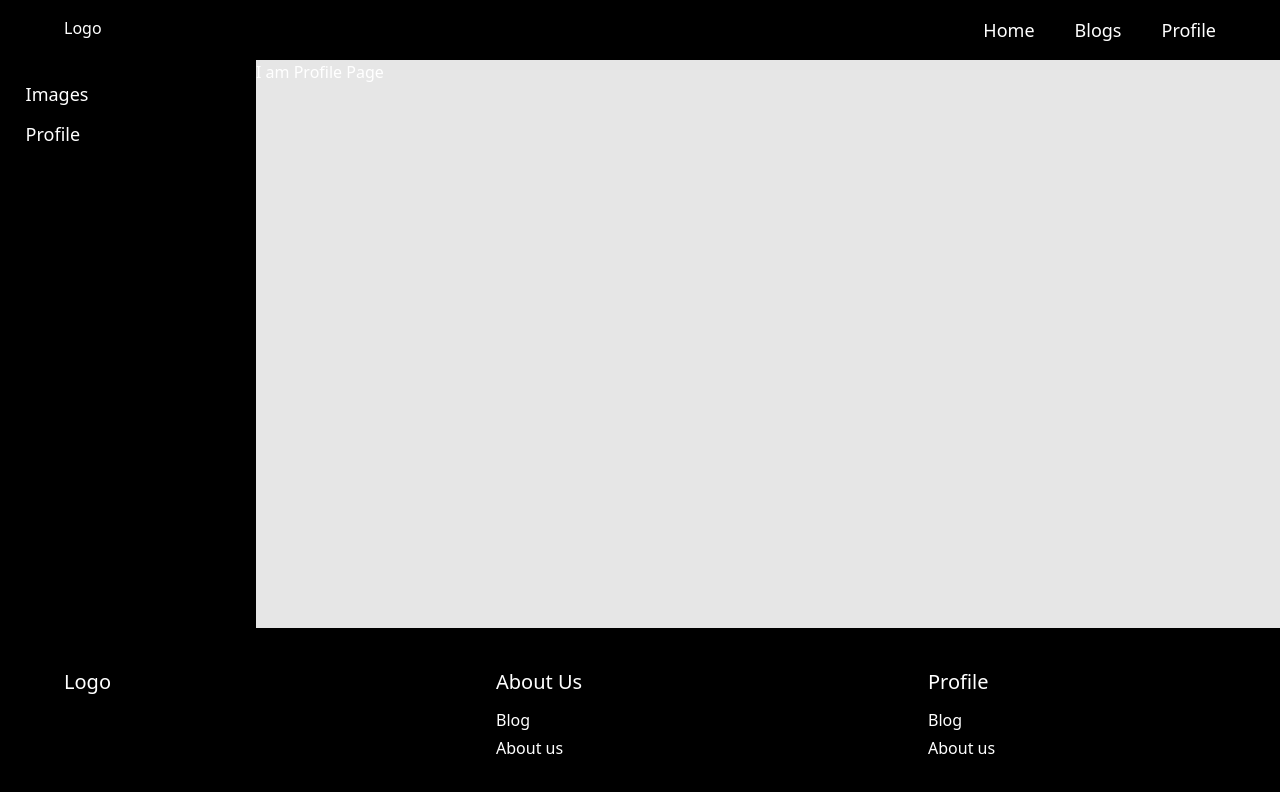
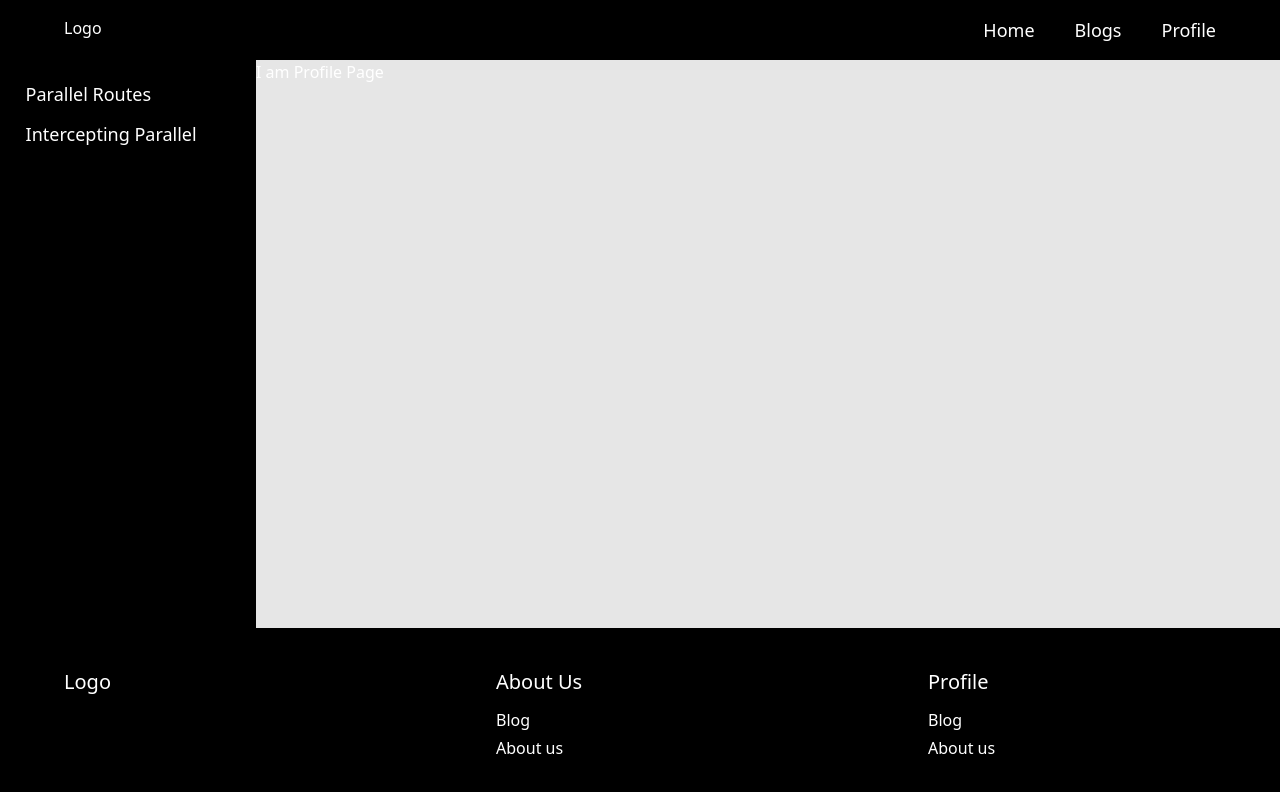
Before and after one commit to Waqas39Nazir/Next-Js-Routing, a Next.js app: page /profile in a window 1280 px wide. Shown: the top 792 px of the page. Built offline with nearby package versions, Linux system fonts and the light colour scheme.

Commit message:
Profile Sidebar

```diff
--- a/src/components/ProfileSidebar/index.tsx
+++ b/src/components/ProfileSidebar/index.tsx
@@ -4,8 +4,8 @@ const ProfileSidebar = () => {
   return (
     <div className="w-[20%] flex flex-col gap-8 py-5 px-[2%] bg-black">
       <ul className="flex flex-col gap-3 text-lg font-normal">
-        <li>Images</li>
-        <li>Profile</li>
+        <li>Parallel Routes</li>
+        <li>Intercepting Parallel</li>
       </ul>
     </div>
   );
```
